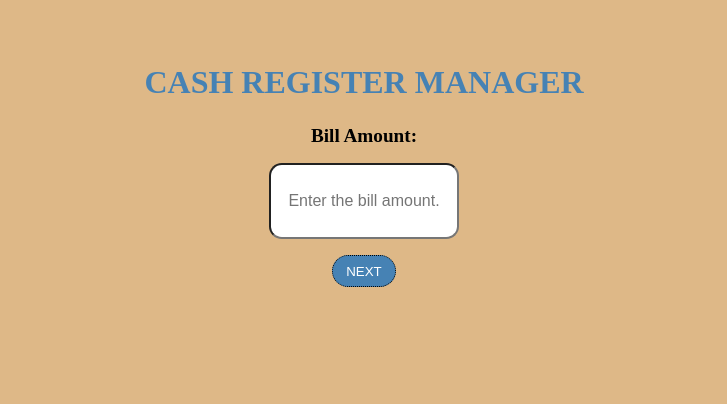
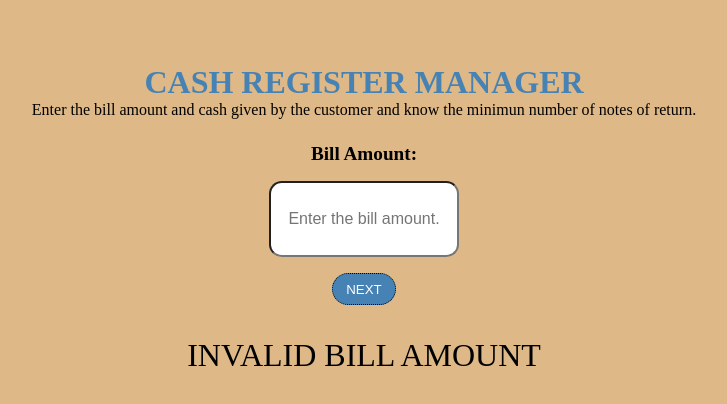
Before and after one commit to jayeshx10/cash-register-manager, a plain HTML site: page index.html in a window 1280 px wide. Both pictures are taken after a click on the button "NEXT". Shown: the whole page, without its empty margins (276-1003 px from the left). Drawn offline with Linux system fonts and the light colour scheme.

Commit message:
updated index.js

```diff
--- a/index.html
+++ b/index.html
@@ -25,7 +25,7 @@
             <button class="btn" id="check">Check</button>
         </div>
 
-        <p id="display-msg">This is the display-msg</p>
+        <p id="display-msg"></p>
 
         <div id="change-table">
             <table border=1 frame=void rules=rows>
--- a/index.js
+++ b/index.js
@@ -32,25 +32,31 @@ function calculateChange(toBeReturnedMoney){
 
 function nextHandler(){
     if(bill_amount.value > 0){
+        display_msg.style.display = "none";
         cash_given_div.style.display = "flex";
         changeTable.style.display = "block";
+    }
+    else{
+        changeTable.style.display = "none";
+        showMessage("INVALID BILL AMOUNT");
     }
 }
 
 function checkHandler(){
     if(bill_amount.value > 0){
         if(Number(cash_given.value) >= Number(bill_amount.value)){
+            display_msg.style.display = "none";
             var toBeReturnedMoney = cash_given.value - bill_amount.value;
             calculateChange(toBeReturnedMoney);
         }
         else{
             changeTable.style.display = "none";
-            showMessage("Give us some more cash");
+            showMessage("INSUFFICIENT CASH RECEIVED");
         }
     }
     else{
         changeTable.style.display = "none";
-        showMessage("Invalid bill amount");
+        showMessage("INVALID BILL AMOUNT");
     }
 }
 
--- a/styles.css
+++ b/styles.css
@@ -78,7 +78,8 @@ td{
 
 }
 
-p{
-    border: 1px solid red;
-    display: none;
+#display-msg{
+    font-weight: 500;
+    font-size: 2rem;
+    margin: 2rem auto;
 }
```
